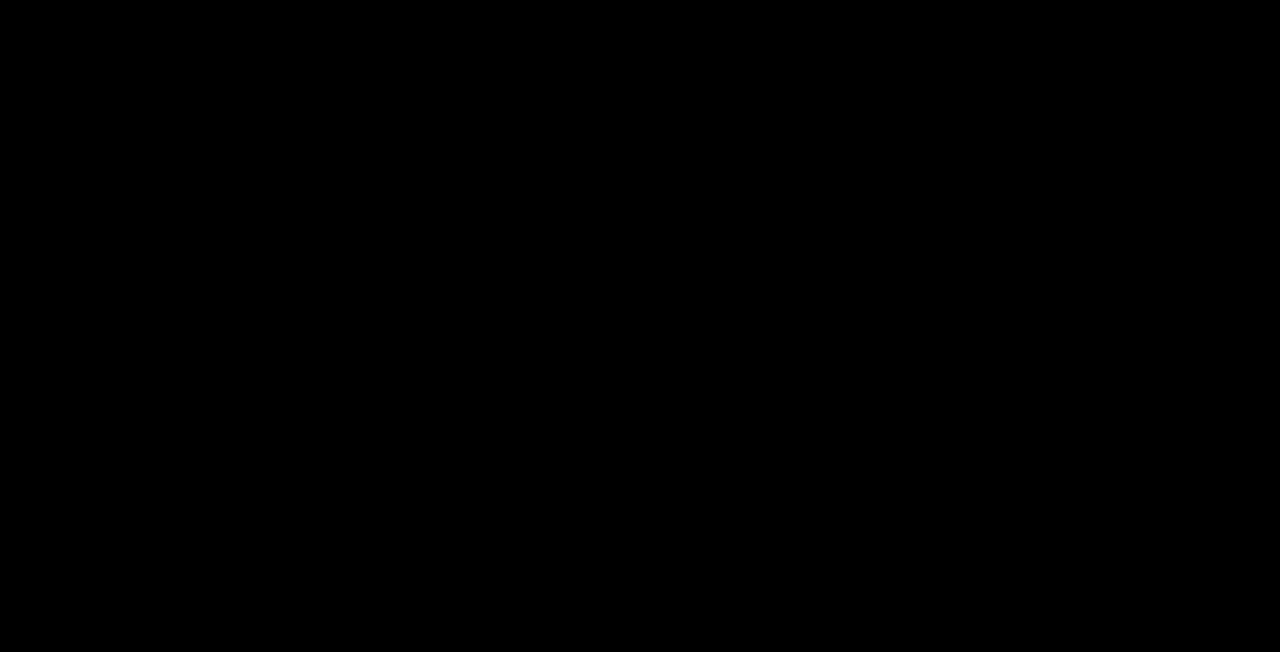
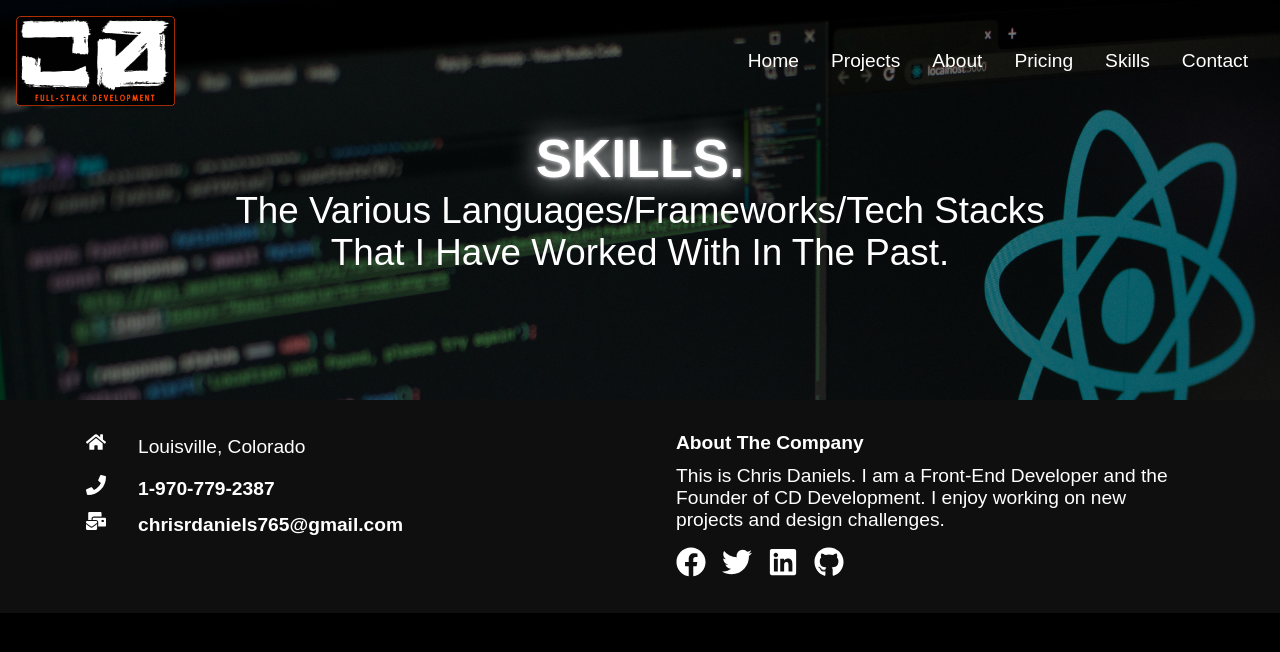
Before and after one commit to ChrisRDaniels/CDFS-Development-Site, a React (Create React App) app: page /skills in a window 1280 px wide. Before the commit this address had no page. Shown: the top 652 px of the page. Built offline with nearby package versions, Linux system fonts and the light colour scheme; a web font is replaced by a local one.

Commit message:
added a skills route

```diff
--- a/src/App.js
+++ b/src/App.js
@@ -5,6 +5,7 @@ import About from './routes/About';
 import Contact from './routes/Contact';
 import Projects from './routes/Projects';
 import Pricing from './routes/Pricing';
+import Skills from './routes/Skills';
 import { Route, Routes } from 'react-router-dom';
 
 function App() {
@@ -16,6 +17,7 @@ function App() {
 				<Route path='about' element={<About />} />
 				<Route path='contact' element={<Contact />} />
 				<Route path='pricing' element={<Pricing />} />
+				<Route path='skills' element={<Skills />} />
 			</Routes>
 		</>
 	);
--- a/src/components/Navbar.js
+++ b/src/components/Navbar.js
@@ -37,6 +37,9 @@ const Navbar = () => {
 					<Link to='/pricing'>Pricing</Link>
 				</li>
 				<li>
+					<Link to='/skills'>Skills</Link>
+				</li>
+				<li>
 					<Link to='/contact'>Contact</Link>
 				</li>
 			</ul>
--- /dev/null
+++ b/src/routes/Skills.js
@@ -0,0 +1,19 @@
+import React from 'react';
+import Navbar from '../components/Navbar';
+import HeroImg2 from '../components/HeroImg2';
+import Footer from '../components/Footer';
+
+const Skills = () => {
+	return (
+		<div>
+			<Navbar />
+			<HeroImg2
+				heading='SKILLS.'
+				text='The Various Languages/Frameworks/Tech Stacks That I Have Worked With In The Past.'
+			/>
+			<Footer />
+		</div>
+	);
+};
+
+export default Skills;
```
